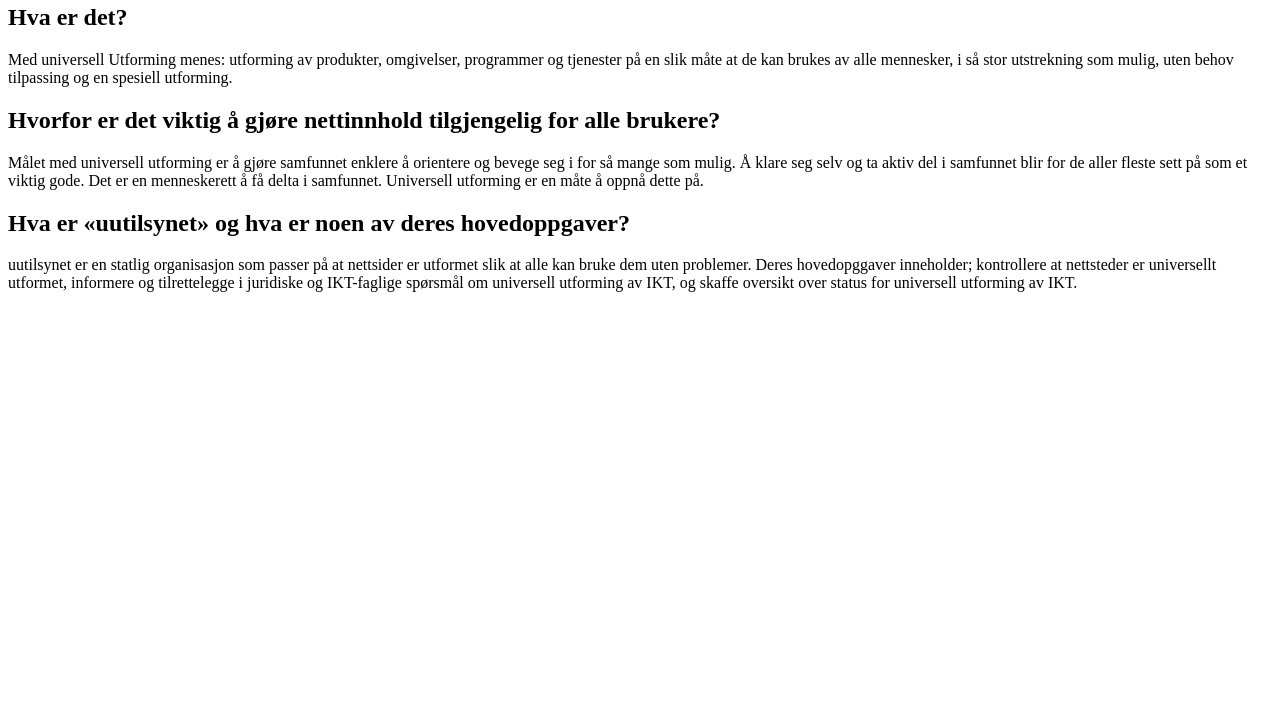
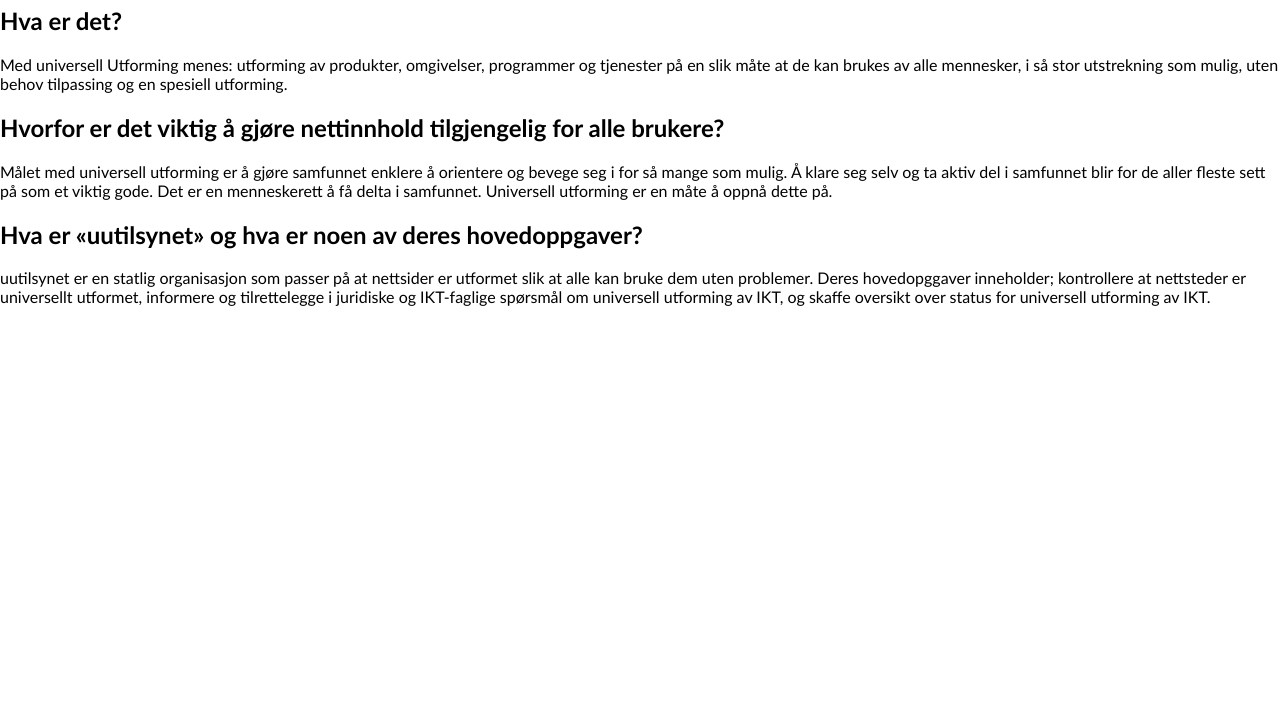
Before and after one commit to norgejanni/UniversellUtformingHTML, a plain HTML site: page index.html in a window 1280 px wide. Shown: the part 76-800 px from the top of the page. Drawn offline with Linux system fonts and the light colour scheme; a script that the page names is missing.

Commit message:
added css file and added semntics to html

```diff
--- a/index.html
+++ b/index.html
@@ -12,20 +12,22 @@
 
   <h1>UNIVERSELL UTFORMING</h1>
 
-  <div id="Q1">
+  <article class="AllQs">
+    <section id="Q1">
       <h2>Hva er det?</h2>
       <p>Med universell Utforming menes: utforming av produkter, omgivelser, programmer og tjenester på en slik måte at de kan brukes av alle mennesker, i så stor utstrekning som mulig, uten behov tilpassing og en spesiell utforming.</P>
-  </div>
+    </section>
 
-  <div id="Q2">
+    <section id="Q2">
       <h2>Hvorfor er det viktig å gjøre nettinnhold tilgjengelig for alle brukere?</h2>
       <p>Målet med universell utforming er å gjøre samfunnet enklere å orientere og bevege seg i for så mange som mulig. Å klare seg selv og ta aktiv del i samfunnet blir for de aller fleste sett på som et viktig gode. Det er en menneskerett å få delta i samfunnet. Universell utforming er en måte å oppnå dette på.</P>
-  </div>
+    </section>
 
-  <div id="Q3">
+    <section id="Q3">
       <h2>Hva er «uutilsynet» og hva er noen av deres hovedoppgaver?</h2>
       <p>uutilsynet er en statlig organisasjon som passer på at nettsider er utformet slik at alle kan bruke dem uten problemer. Deres hovedopggaver inneholder; kontrollere at nettsteder er universellt utformet, informere og tilrettelegge i juridiske og IKT-faglige spørsmål om universell utforming av IKT, og skaffe oversikt over status for universell utforming av IKT.</P>
-  </div>
+    </section>
+  </article>
 
 
   <script src="scripts.js"></script>
--- a/styles.css
+++ b/styles.css
@@ -0,0 +1,11 @@
+
+
+body {
+    margin: auto;
+    font-family: 'Gill Sans';
+    border-color: lime;
+}
+
+.AllQs {
+
+}
```
Lines whose indentation alone changed are shown as unchanged.
